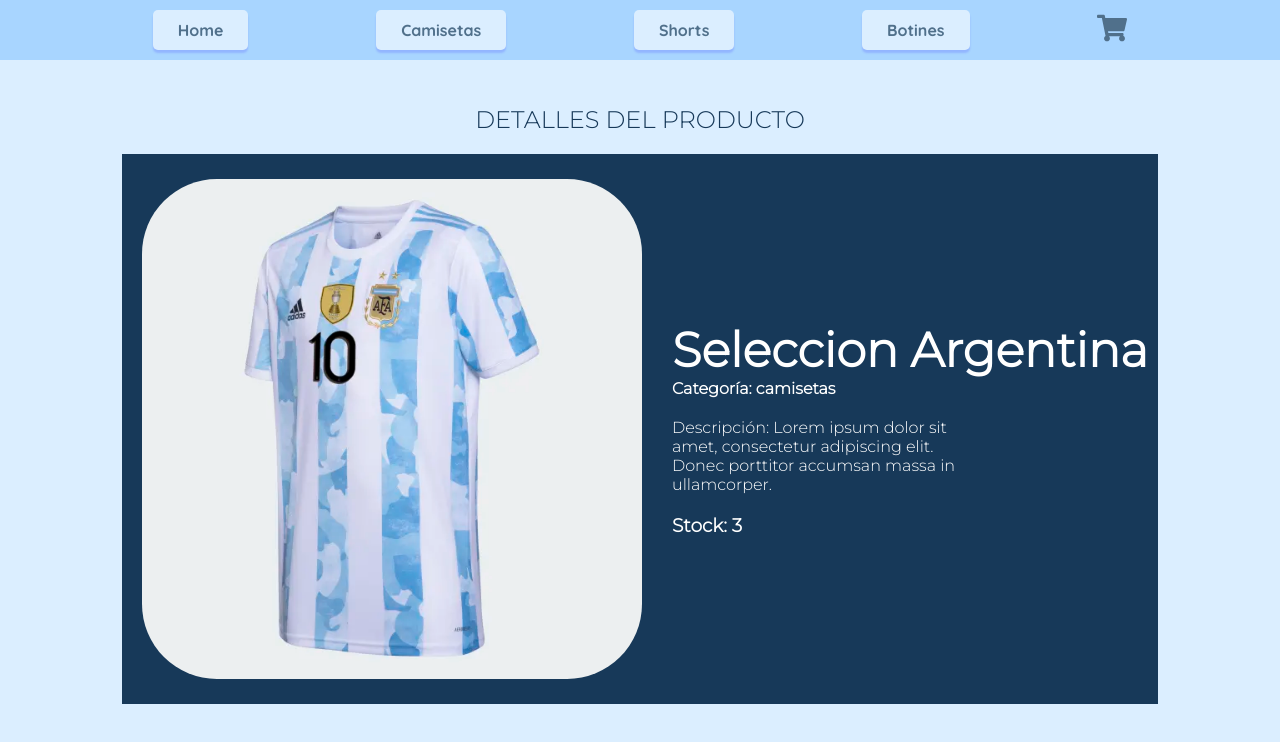
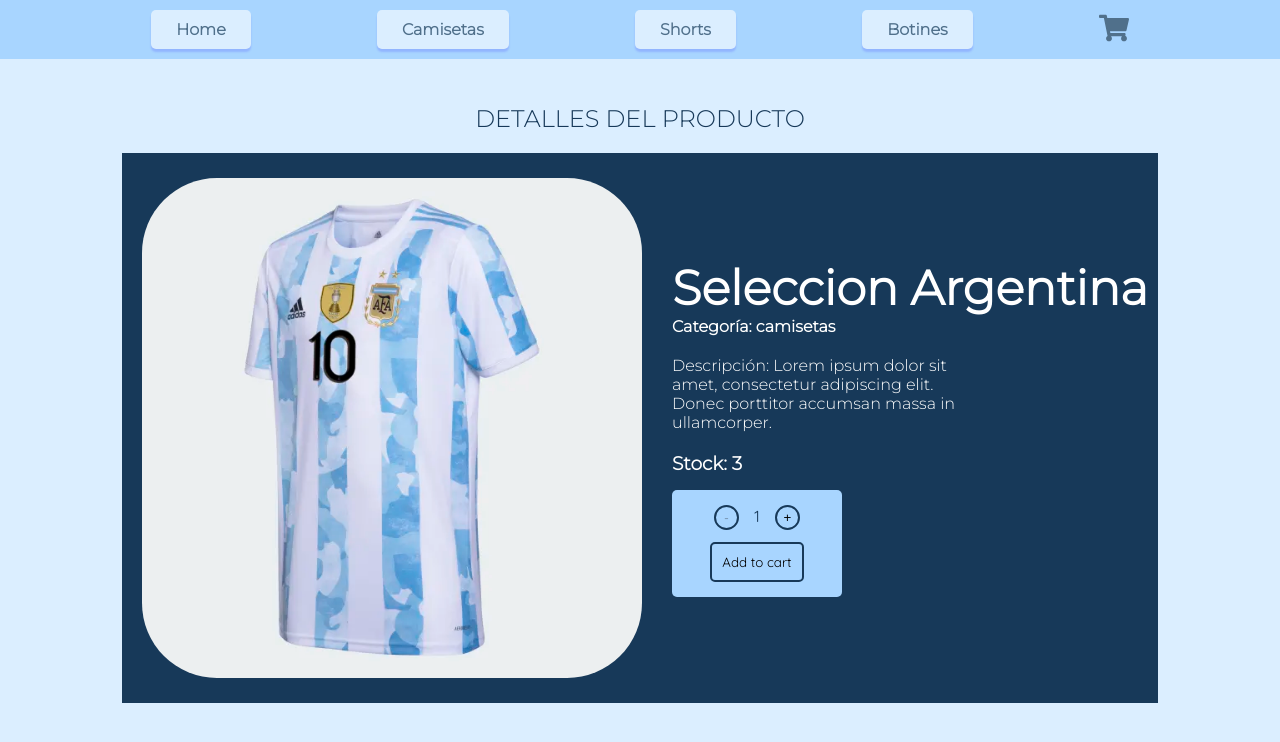
Before and after one commit to frandevgado/react-coderhouse, a React (Create React App) app: page /item/1 in a window 1280 px wide. Shown: the top 742 px of the page. Built offline with nearby package versions, Linux system fonts and the light colour scheme.

Commit message:
movemos item-count a item-detail. Agregamos evento, routeamos /cart

```diff
--- a/src/App.js
+++ b/src/App.js
@@ -1,6 +1,7 @@
 import NavBar from './components/NavBar/NavBar.jsx';
 import ItemListContainer from './components/ItemListContainer/ItemListContainer.jsx'
 import ItemDetailContainer from './components/ItemDetailContainer/ItemDetailContainer.jsx';
+import Cart from './components/Cart/Cart.jsx'
 import { BrowserRouter, Routes, Route } from 'react-router-dom'
 
 function App() {
@@ -9,8 +10,9 @@ function App() {
         <NavBar/>
         <Routes>
           <Route path="/" element={<ItemListContainer greet="Catalogo"/>}/>
-          <Route path="/category/:categoryId" element={<ItemListContainer greet="Catalogo"/>}/>
+          <Route path="/categoria/:categoryId" element={<ItemListContainer greet="Catalogo"/>}/>
           <Route path="/item/:id" element={<ItemDetailContainer/>}/>
+          <Route path="/cart/" element={<Cart/>}/>
         </Routes>
       </BrowserRouter>
         </div>
--- /dev/null
+++ b/src/components/Cart/Cart.jsx
@@ -0,0 +1,10 @@
+const Cart = () =>{
+    return(
+        <>
+        <h1>Cart</h1>
+        <p>under maintenance</p>
+        </>
+    )
+}
+
+export default Cart
--- a/src/components/ItemListContainer/ItemCount/ItemCount.css
+++ b/src/components/ItemDetailContainer/ItemCount/ItemCount.css
@@ -1,36 +1,49 @@
 .item-count-container{
     width: 150px;
     height: fit-content;
+    margin-top: 15px;
     padding: 15px 10px;
     border-radius: 5px;
 
-    background-color: hsl(209, 59%, 22%);
+    background-color: hsl(209, 100%, 83%);
     text-align: center;
 }
 
 .item-count{
-    margin: 0 7px;
+    margin: 0 15px;
     width: 25px;
     height: 25px;
     border-radius: 50%;
-    border-color: #fff;
+    border-color: hsl(209, 59%, 22%);
+    border-style: solid;
     background-color: hsl(209, 100%, 83%);
+    cursor: pointer;
 
     font-family: 'arial';
+}
+
+.item-count:hover{
+    color: #fff;
 }
 
 .item-count__add-to{
     margin-top: .7rem;
     padding: 10px;
     border-radius: 5px;
+    border-style: solid;
     border-color: hsl(209, 59%, 22%);
     background-color: hsl(209, 100%, 83%);
+    cursor:pointer;
 
     font-family: 'Quicksand';
+}
+
+.item-count__add-to:hover{
+    color: #fff;
 }
 
 .item-count-number{
     font-family: 'Quicksand';
     font-size: 1em;
-    color: #fff;
+    color: hsl(209, 59%, 22%);
 }
--- a/src/components/ItemListContainer/ItemCount/ItemCount.jsx
+++ b/src/components/ItemDetailContainer/ItemCount/ItemCount.jsx
@@ -13,8 +13,6 @@ const ItemCount = ({initial, stock, onAdd}) =>{
         setCount(count + 1)
     }
 
-
-
     return(
         <div className="item-count-container">
             <button className="item-count item-count--minus" disabled={count <=1} onClick={decrease}>-</button>
--- a/src/components/ItemDetailContainer/ItemDetail/ItemDetail.jsx
+++ b/src/components/ItemDetailContainer/ItemDetail/ItemDetail.jsx
@@ -1,6 +1,16 @@
 import "./ItemDetail.css"
+import ItemCount from "../ItemCount/ItemCount"
+import { useState } from 'react'
+import { Link } from 'react-router-dom'
+
 
 const ItemDetail = ({item}) =>{
+  const [quant, setQuant] = useState(0)
+
+  const onAdd = (quantity) =>{
+    setQuant(quantity)
+    console.log(quantity)
+    }
 
     return(
         <div className="container">
@@ -14,6 +24,9 @@ const ItemDetail = ({item}) =>{
                 <h3 className="item-content item-content--category">Categoría: {item.category}</h3>
                 <p className="item-content item-content--description"> Descripción: {item.description}</p>
                 <h3 className="item-content item-content--stock">Stock: {item.stock} </h3>
+                {quant === 0 ? (<ItemCount initial={1} stock={item.stock} onAdd={onAdd} />) :
+                <Link to="/cart">Ir al carrito</Link>}
+
             </div>
           </div>
         </div>
--- a/src/components/ItemDetailContainer/ItemDetailContainer.jsx
+++ b/src/components/ItemDetailContainer/ItemDetailContainer.jsx
@@ -11,11 +11,9 @@ const ItemDetailContainer = ({greet}) =>{
     useEffect(() => {
 
         const bringProduct = new Promise ((res, rej) =>{
-            setTimeout(() => {
                 let itemId = parseInt(id)
                 const itemFound = itemProducts.find(item => item.id === itemId)
                 res(itemFound)
-            }, 1000)
         })
 
         bringProduct.then((res) => setProduct(res))
--- a/src/components/ItemListContainer/ItemListContainer.jsx
+++ b/src/components/ItemListContainer/ItemListContainer.jsx
@@ -1,5 +1,4 @@
 import "./ItemListContainer.css"
-import ItemCount from "./ItemCount/ItemCount"
 import ItemList from "./ItemList/ItemList"
 import itemProducts from "../mock/products"
 import { useState, useEffect } from "react"
@@ -30,14 +29,9 @@ export default function ItemListContainer({greet}){
 
     console.log(products)
 
-    const onAdd = (quantity) =>{
-        console.log(`You just bought ${quantity} units!`)
-    }
-
     return(
      <div className="container">
         <ItemList items={products} />
-        <ItemCount initial={1} stock={10} onAdd={onAdd} />
      </div>
     )
 }
--- a/src/components/NavBar/NavBar.css
+++ b/src/components/NavBar/NavBar.css
@@ -27,7 +27,7 @@ body{
     text-decoration: none;
     color: var(--unactive-color);
     font-weight: 800;
-    font-family: 'Quicksand';
+    font-family: 'Montserrat';
 }
 
 .navbar-list__link:hover{
--- a/src/components/NavBar/NavBar.jsx
+++ b/src/components/NavBar/NavBar.jsx
@@ -13,9 +13,9 @@ export default function NavBar() {
         <nav className="navbar">
             <ul className="navbar-list">
                 <li className="navbar-list__item"><Link className="navbar-list__link" to="/">Home</Link></li>
-                <li className="navbar-list__item"><Link className="navbar-list__link" to="category/camisetas">Camisetas</Link></li>
-                <li className="navbar-list__item"><Link className="navbar-list__link" to="category/shorts">Shorts</Link></li>
-                <li className="navbar-list__item"><Link className="navbar-list__link" to="category/botines">Botines</Link></li>
+                <li className="navbar-list__item"><Link className="navbar-list__link" to="categoria/camisetas">Camisetas</Link></li>
+                <li className="navbar-list__item"><Link className="navbar-list__link" to="categoria/shorts">Shorts</Link></li>
+                <li className="navbar-list__item"><Link className="navbar-list__link" to="categoria/botines">Botines</Link></li>
                 <CartWidget/>
             </ul>
         </nav>
```
